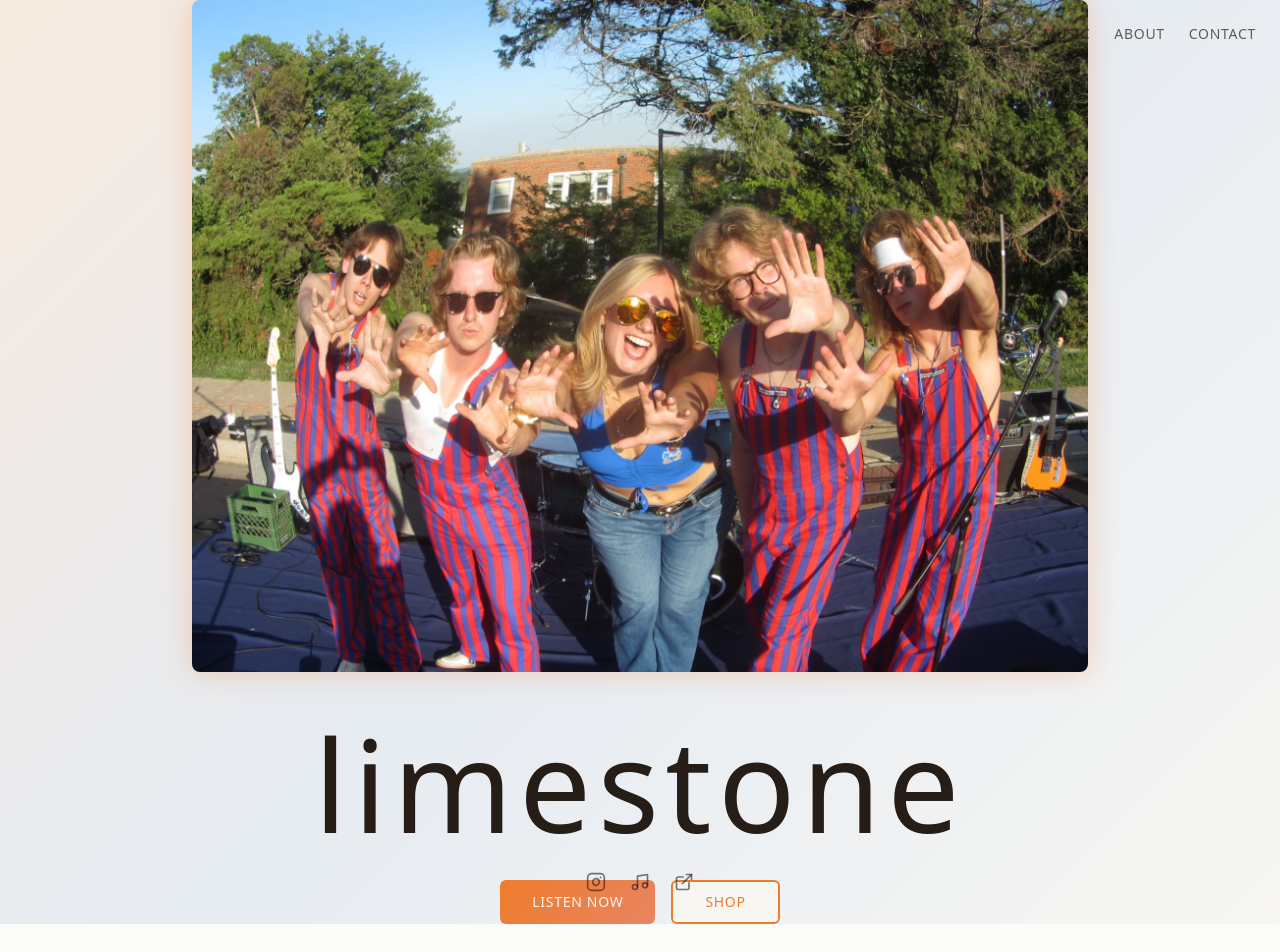
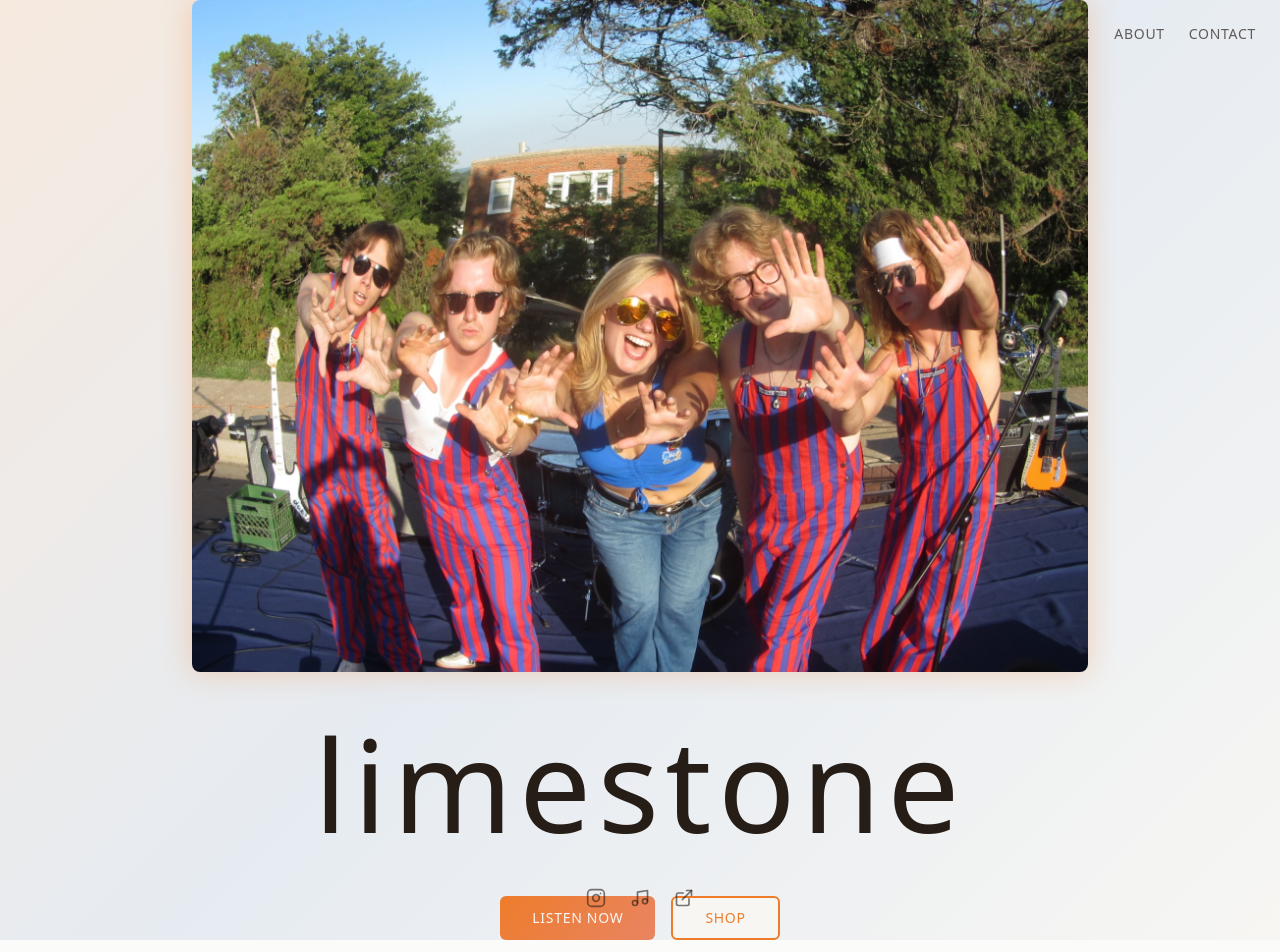
Before and after one commit to SpencerTimkar/limestone-soundstage, a React (Vite) app: page / in a window 1280 px wide. Shown: the top 952 px of the page. Built offline with nearby package versions, Linux system fonts and the light colour scheme.

Commit message:
Move hero section down
Move the hero section down on the page.

```diff
--- a/src/components/Hero.tsx
+++ b/src/components/Hero.tsx
@@ -37,7 +37,7 @@ const Hero = () => {
         </div>
 
         {/* Simple Call to Action */}
-        <div className="flex flex-wrap gap-4 justify-center animate-fade-in">
+        <div className="flex flex-wrap gap-4 justify-center animate-fade-in mt-12">
           <Button
             variant="default"
             size="lg"
```
